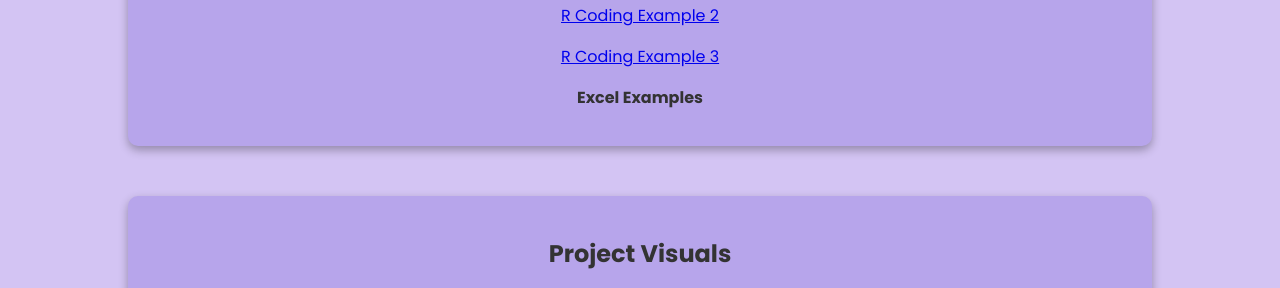
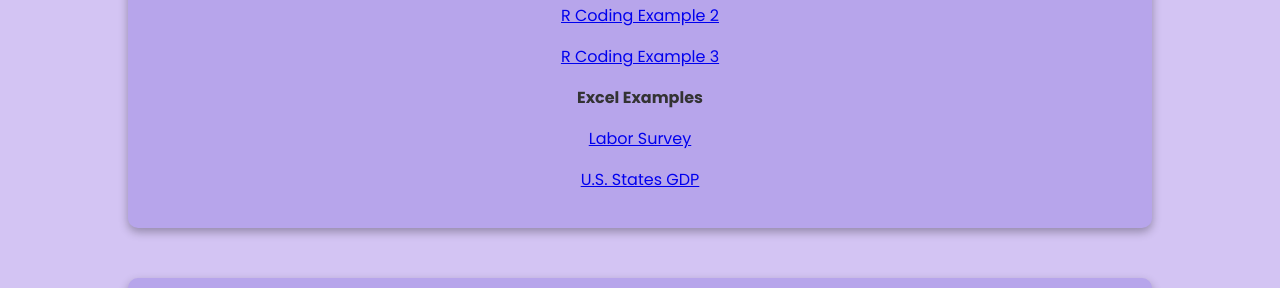
Before and after one commit to beyonca22/Portfolio, a plain HTML site: page index.html in a window 1280 px wide. Shown: the part 1558-1846 px from the top of the page. Drawn offline with nearby package versions, Linux system fonts and the light colour scheme.

Commit message:
index.html

```diff
--- a/index.html
+++ b/index.html
@@ -94,6 +94,10 @@
             <p><a href="Assignment 2 (Undergraduate version).pdf">R Coding Example 2</a></p>
             <p><a href="assignment3_UDG_2024-1.html">R Coding Example 3</a></p>
             <p><strong>Excel Examples</strong></p>
+            <p><a href="Beyonca Ademulegun_ Class_ Labor_survey_data.xlsx">Labor Survey</a></p>
+            <p><a href="Class-Mapping Exercise_ US States w Essay (1)">U.S. States GDP</a></p>
+
+
 
         </div>
 
```
